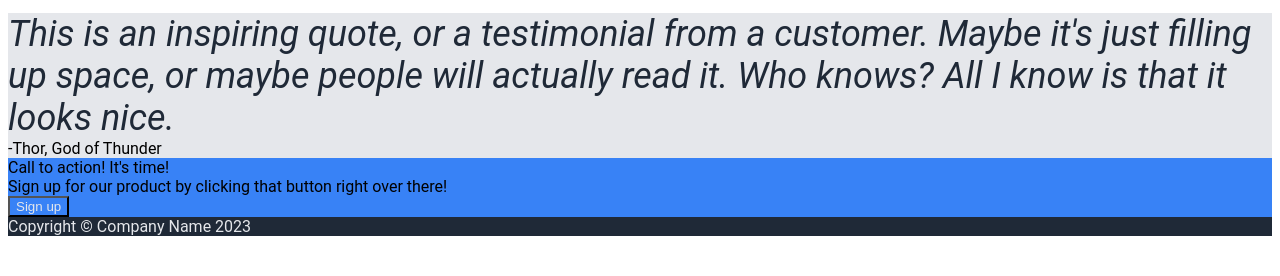
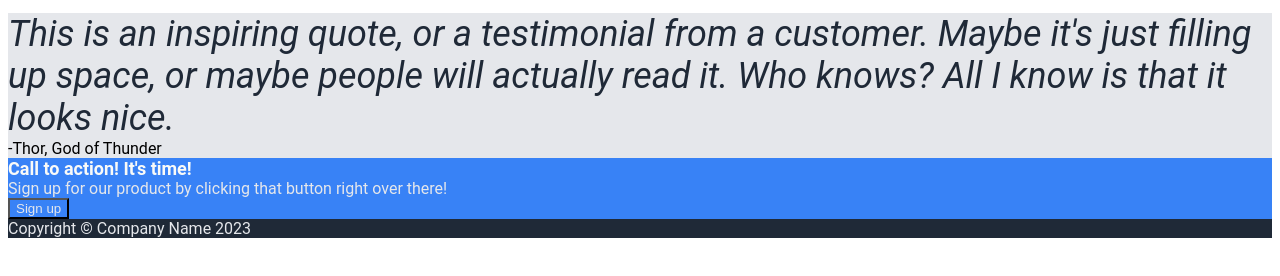
Before and after one commit to dylen400mh/landing-page, a plain HTML site: page index.html in a window 1280 px wide. Shown: the part 470-746 px from the top of the page. Drawn offline with Linux system fonts and the light colour scheme.

Commit message:
Add colours and font styles for call-to-action title and text

```diff
--- a/styles.css
+++ b/styles.css
@@ -43,6 +43,16 @@ button {
     background-color: #3882f6;
 }
 
+.cta-title {
+    font-size: 18px;
+    font-weight: bold;
+    color: #f9faf8;
+}
+
+.cta-text {
+    color: #e5e7eb;
+}
+
 .information-header-text {
     font-size: 36px;
     font-weight: 800;
```
